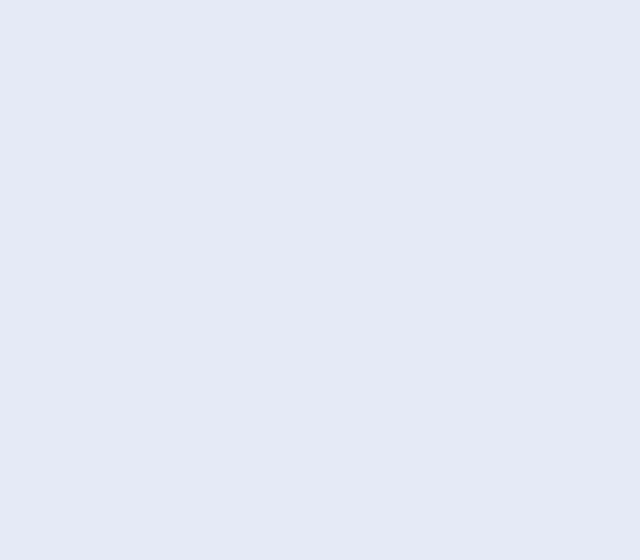
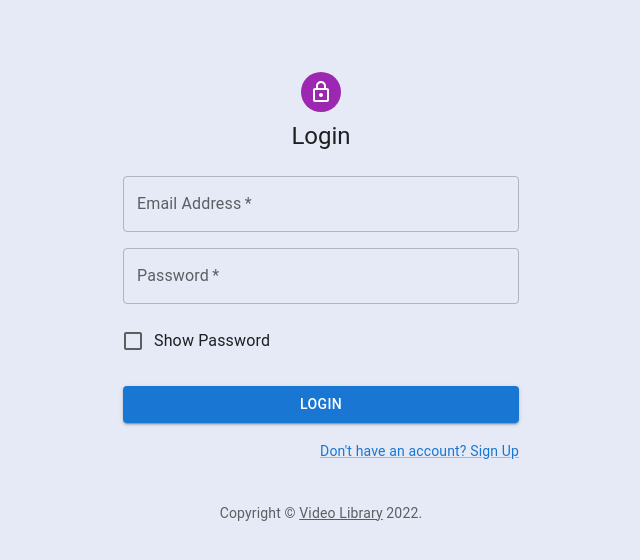
Before and after one commit to ardourApeX/video-library-frontend, a React (Create React App) app: page /login in a window 1280 px wide. Before the commit this address had no page. Shown: the top 560 px of the page, without its empty margins (319-959 px from the left). Built offline with nearby package versions, Linux system fonts and the light colour scheme.

Commit message:
Feat : Created and mounted Login page

```diff
--- /dev/null
+++ b/src/components/MUI/LoginForm/LoginForm.tsx
@@ -0,0 +1,136 @@
+//React
+import { ReactElement, useState } from "react";
+
+//MUI Components
+import Avatar from "@mui/material/Avatar";
+import Button from "@mui/material/Button";
+import CssBaseline from "@mui/material/CssBaseline";
+import TextField from "@mui/material/TextField";
+import FormControlLabel from "@mui/material/FormControlLabel";
+import Checkbox from "@mui/material/Checkbox";
+import Link from "@mui/material/Link";
+import Grid from "@mui/material/Grid";
+import Box from "@mui/material/Box";
+import LockOutlinedIcon from "@mui/icons-material/LockOutlined";
+import Typography from "@mui/material/Typography";
+import Container from "@mui/material/Container";
+import { createTheme, ThemeProvider } from "@mui/material/styles";
+import { ILoginDetails } from "../../../types/LoginForm";
+
+//TODO :
+//1. Change href for credits
+function Copyright(props: any) {
+	return (
+		<Typography
+			variant="body2"
+			color="text.secondary"
+			align="center"
+			{...props}
+		>
+			{"Copyright © "}
+			<Link color="inherit" href="https://mui.com/">
+				Video Library
+			</Link>{" "}
+			{new Date().getFullYear()}
+			{"."}
+		</Typography>
+	);
+}
+
+const theme = createTheme();
+
+export default function LoginForm(props: any): ReactElement {
+	const [fieldErrors, setFieldErrors] = useState<ILoginDetails>({
+		email: "",
+		password: "",
+	});
+	const [passwordVisibilty, setPasswordVisibility] = useState(false);
+	const { handleSubmit } = props;
+
+	return (
+		<ThemeProvider theme={theme}>
+			<Container component="main" maxWidth="xs">
+				<CssBaseline />
+				<Box
+					sx={{
+						marginTop: 8,
+						display: "flex",
+						flexDirection: "column",
+						alignItems: "center",
+					}}
+				>
+					<Avatar sx={{ m: 1, bgcolor: "secondary.main" }}>
+						<LockOutlinedIcon />
+					</Avatar>
+					<Typography component="h1" variant="h5">
+						Login
+					</Typography>
+					<Box
+						component="form"
+						noValidate
+						onSubmit={(event: React.FormEvent<HTMLFormElement>) => {
+							handleSubmit(event, setFieldErrors);
+						}}
+						sx={{ mt: 3 }}
+					>
+						<Grid container spacing={2}>
+							<Grid item xs={12}>
+								<TextField
+									error={fieldErrors.email.length > 0}
+									helperText={fieldErrors.email}
+									required
+									fullWidth
+									id="email"
+									label="Email Address"
+									name="email"
+									autoComplete="email"
+								/>
+							</Grid>
+							<Grid item xs={12}>
+								<TextField
+									error={fieldErrors.password.length > 0}
+									helperText={fieldErrors.password}
+									required
+									fullWidth
+									name="password"
+									label="Password"
+									type={passwordVisibilty ? "text" : "password"}
+									id="password"
+									autoComplete="new-password"
+								/>
+							</Grid>
+							<Grid style={{ textAlign: "left" }} item xs={12}>
+								<FormControlLabel
+									control={
+										<Checkbox
+											onChange={() => setPasswordVisibility(!passwordVisibilty)}
+											value="allowExtraEmails"
+											color="primary"
+										/>
+									}
+									label="Show Password"
+								/>
+							</Grid>
+						</Grid>
+						<Button
+							type="submit"
+							fullWidth
+							variant="contained"
+							sx={{ mt: 3, mb: 2 }}
+						>
+							Login
+						</Button>
+						<Grid container justifyContent="flex-end">
+							<Grid item>
+								<Link href="/signup" variant="body2">
+									Don't have an account? Sign Up
+								</Link>
+							</Grid>
+						</Grid>
+					</Box>
+				</Box>
+				<Copyright sx={{ mt: 5 }} />
+			</Container>
+		</ThemeProvider>
+	);
+}
--- /dev/null
+++ b/src/handlers/loginFormHandler.ts
@@ -0,0 +1,30 @@
+import { ILoginDetails } from "../types/LoginForm";
+import { loginFormValidator } from "../validators/LoginFormValidator";
+
+function loginFormHandler(callback: Function): Function {
+	return async function (
+		event: React.FormEvent<HTMLFormElement>,
+		setError: React.Dispatch<React.SetStateAction<ILoginDetails>>
+	) {
+		event.preventDefault();
+		const data = new FormData(event!.currentTarget);
+
+		//Making sure these are strings
+		const password = `${data.get("password")}`;
+		const email = `${data.get("email")}`;
+
+		//Validating the form
+		const result = loginFormValidator(password, email);
+		if (result.anyError) {
+			setError(result.issues);
+		} else {
+			setError({
+				email: "",
+				password: "",
+			});
+			//TODO: Call the API
+			callback();
+		}
+	};
+}
+export { loginFormHandler };
--- /dev/null
+++ b/src/pages/Login/Login.tsx
@@ -0,0 +1,18 @@
+import { ReactElement } from "react";
+import LoginForm from "../../components/MUI/LoginForm/LoginForm";
+import { loginFormHandler } from "../../handlers/loginFormHandler";
+
+function apiCall() {
+	console.log("Yes api call has been invoked");
+}
+
+export default function Login(): ReactElement {
+	//Creating a closure to handle the form submission
+	const handleSubmit = loginFormHandler(apiCall);
+
+	return (
+		<>
+			<LoginForm handleSubmit={handleSubmit} />
+		</>
+	);
+}
--- a/src/pages/index.ts
+++ b/src/pages/index.ts
@@ -1,4 +1,5 @@
 import SignUp from "./Signup/Signup";
+import Login from "./Login/Login";
 import { ReactElement } from "react";
 
 interface IPublicRoutes {
@@ -10,6 +11,10 @@ const publicRoutes: Array<IPublicRoutes> = [
 		path: "/signup",
 		element: SignUp(),
 	},
+	{
+		path: "/login",
+		element: Login(),
+	},
 ];
 
 export default publicRoutes;
--- /dev/null
+++ b/src/types/LoginForm.d.ts
@@ -0,0 +1,6 @@
+interface ILoginDetails {
+	email: string;
+	password: string;
+}
+
+export { ILoginDetails };
--- /dev/null
+++ b/src/validators/LoginFormValidator.ts
@@ -0,0 +1,30 @@
+//Validators
+import passwordValidator from "../helpers/validatePassword.helper";
+import emailValidator from "../helpers/validateEmail.helper";
+
+//Interfaces
+import { ILoginDetails } from "../types/LoginForm";
+
+function loginFormValidator(
+	password: string,
+	email: string
+): { anyError: boolean; issues: ILoginDetails } {
+	var issues: ILoginDetails = {
+		email: "",
+		password: "",
+	};
+	var anyError = false;
+
+	if (!emailValidator(email)) {
+		anyError = true;
+
+		issues["email"] = "Email is invalid";
+	}
+	const passwordResult = passwordValidator(password);
+	if (!passwordResult.success && passwordResult.message) {
+		anyError = true;
+		issues["password"] = passwordResult.message;
+	}
+	return { anyError, issues };
+}
+export { loginFormValidator };
```
